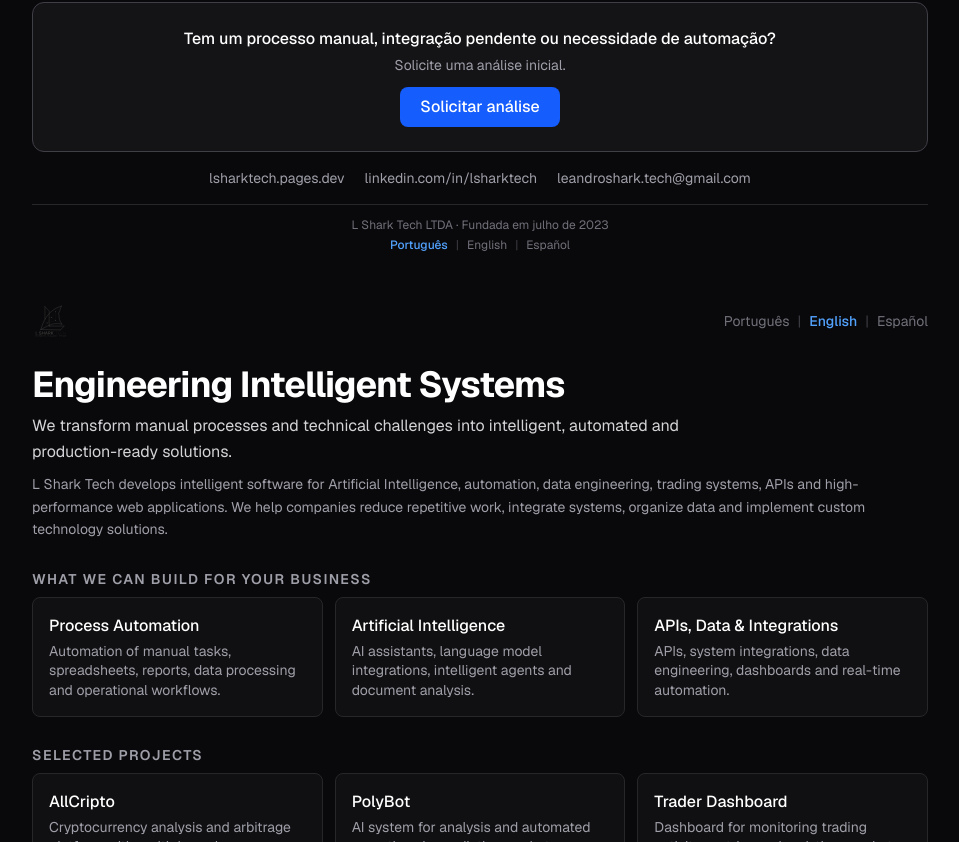
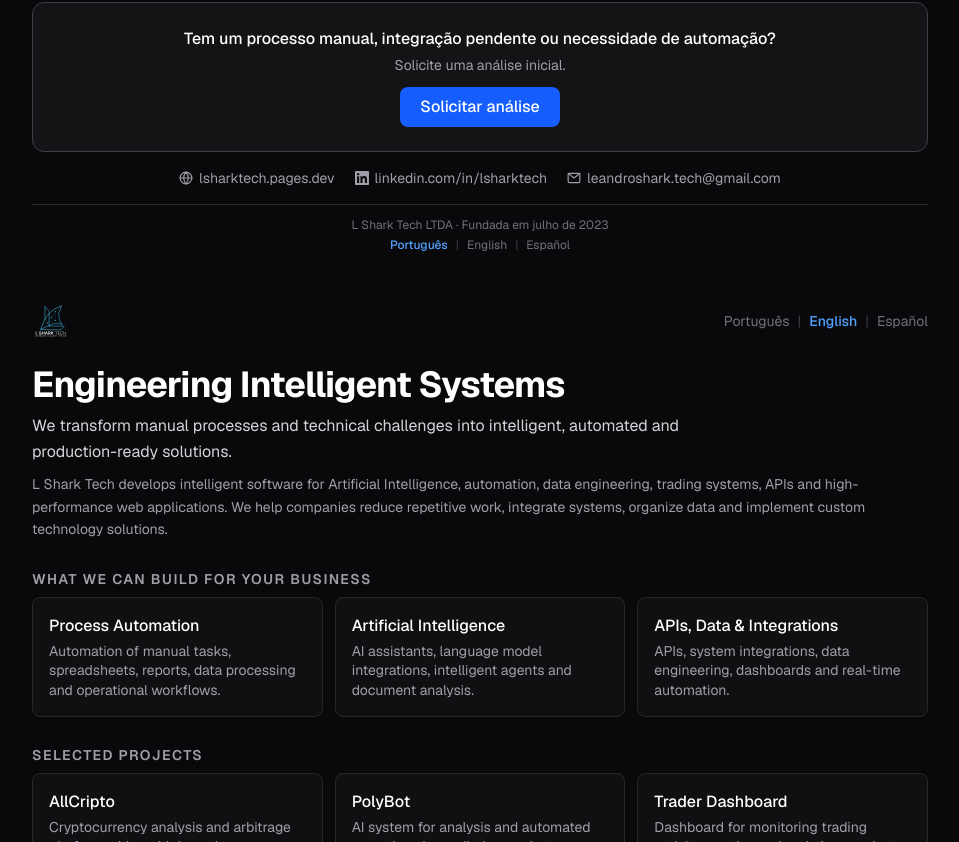
Before and after one commit to Sharkprojects/lsharktech-site, a Next.js app: page /company-profile in a window 1280 px wide. Shown: the part 858-1700 px from the top of the page, without its empty margins (160-1119 px from the left). Built offline with nearby package versions, Linux system fonts and the light colour scheme.

Commit message:
feat: update logo and enhance social media links with icons for improved visibility

```diff
--- a/src/components/company-profile/LanguageSection.tsx
+++ b/src/components/company-profile/LanguageSection.tsx
@@ -21,7 +21,7 @@ function LanguageSection({ content }: LanguageSectionProps) {
         {/* Header: logo left, language links right */}
         <div className="flex items-center justify-between">
           <Image
-            src="/brand/logo-light.svg"
+            src="/brand/logo-dark.svg"
             alt="L Shark Tech logo"
             width={130}
             height={38}
@@ -126,22 +126,34 @@ function LanguageSection({ content }: LanguageSectionProps) {
             href="https://lsharktech.pages.dev"
             target="_blank"
             rel="noopener noreferrer"
-            className="transition-colors hover:text-white print:text-zinc-300"
+            className="inline-flex items-center gap-1.5 transition-colors hover:text-white print:text-zinc-300"
           >
+            <svg xmlns="http://www.w3.org/2000/svg" width="14" height="14" viewBox="0 0 24 24" fill="none" stroke="currentColor" strokeWidth="2" strokeLinecap="round" strokeLinejoin="round" aria-hidden="true">
+              <circle cx="12" cy="12" r="10" />
+              <line x1="2" y1="12" x2="22" y2="12" />
+              <path d="M12 2a15.3 15.3 0 0 1 4 10 15.3 15.3 0 0 1-4 10 15.3 15.3 0 0 1-4-10 15.3 15.3 0 0 1 4-10z" />
+            </svg>
             {content.website}
           </a>
           <a
             href="https://www.linkedin.com/in/lsharktech/"
             target="_blank"
             rel="noopener noreferrer"
-            className="transition-colors hover:text-white print:text-zinc-300"
+            className="inline-flex items-center gap-1.5 transition-colors hover:text-white print:text-zinc-300"
           >
+            <svg xmlns="http://www.w3.org/2000/svg" width="14" height="14" viewBox="0 0 24 24" fill="currentColor" aria-hidden="true">
+              <path d="M20.447 20.452h-3.554v-5.569c0-1.328-.027-3.037-1.852-3.037-1.853 0-2.136 1.445-2.136 2.939v5.667H9.351V9h3.414v1.561h.046c.477-.9 1.637-1.85 3.37-1.85 3.601 0 4.267 2.37 4.267 5.455v6.286zM5.337 7.433a2.062 2.062 0 0 1-2.063-2.065 2.064 2.064 0 1 1 2.063 2.065zm1.782 13.019H3.555V9h3.564v11.452zM22.225 0H1.771C.792 0 0 .774 0 1.729v20.542C0 23.227.792 24 1.771 24h20.451C23.2 24 24 23.227 24 22.271V1.729C24 .774 23.2 0 22.222 0h.003z" />
+            </svg>
             {content.linkedin}
           </a>
           <a
             href={`mailto:${content.email}`}
-            className="transition-colors hover:text-white print:text-zinc-300"
+            className="inline-flex items-center gap-1.5 transition-colors hover:text-white print:text-zinc-300"
           >
+            <svg xmlns="http://www.w3.org/2000/svg" width="14" height="14" viewBox="0 0 24 24" fill="none" stroke="currentColor" strokeWidth="2" strokeLinecap="round" strokeLinejoin="round" aria-hidden="true">
+              <rect x="2" y="4" width="20" height="16" rx="2" />
+              <path d="M22 4l-10 8L2 4" />
+            </svg>
             {content.email}
           </a>
         </div>
```
